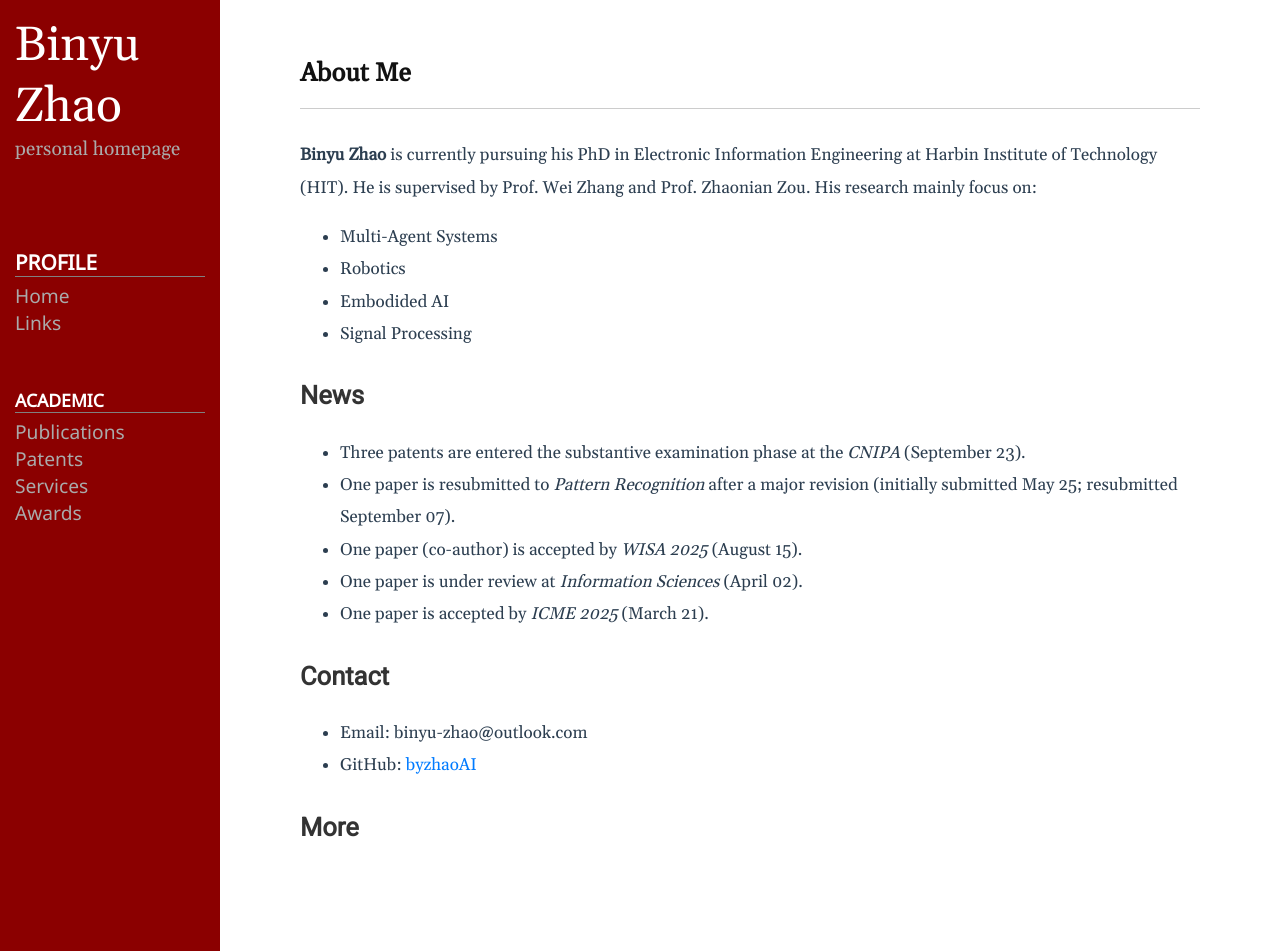
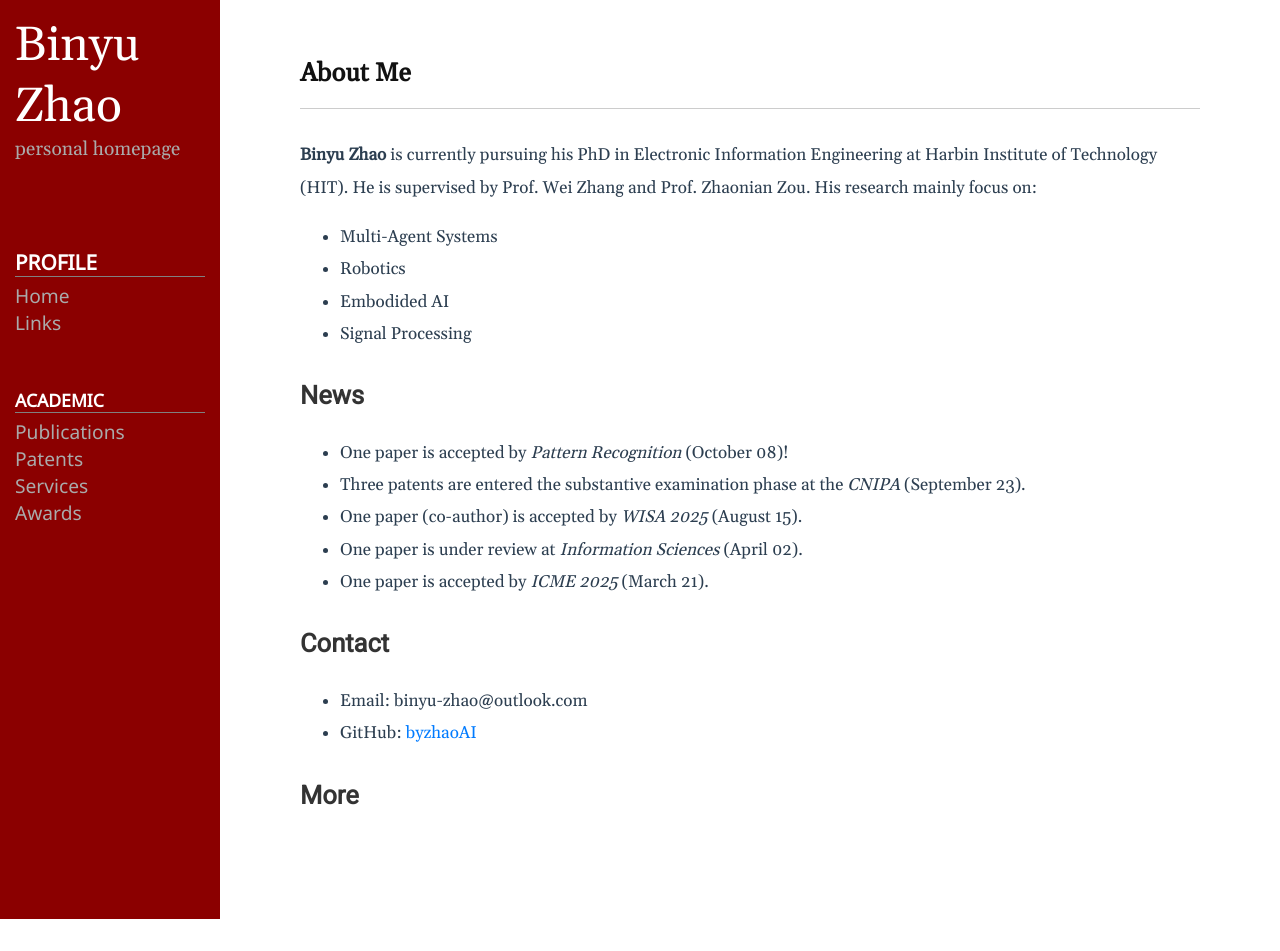
Before and after one commit to byzhaoAI/byzhaoAI.github.io, a Jekyll site: the page built from README.md, in a window 1280 px wide. Built offline with Jekyll 4.4.1, drawn with Linux system fonts in a browser that asks for light colours; after the commit the page ends 919 px from its top, so only the background shows below that.

```diff
--- a/_includes/home.html
+++ b/_includes/home.html
@@ -21,8 +21,8 @@
 
     <h2>Recent News</h2>
     <ul>
+      <li>One paper is accepted by <em>Pattern Recognition</em> (October 08)!</li>
       <li>Three patents are entered the substantive examination phase at the <em>CNIPA</em> (September 23).</li>
-      <li>One paper is resubmitted to <em>Pattern Recognition</em> after a major revision (initially submitted May 25; resubmitted September 07).</li>
       <li>One paper (co-author) is accepted by <em>WISA 2025</em> (August 15).</li>
       <li>One paper is under review at <em>Information Sciences</em> (April 02).</li>
       <li>One paper is accepted by <em>ICME 2025</em> (March 21).</li>
```
Also changed, not shown: publications.md (+4 -2 lines), README.md.
